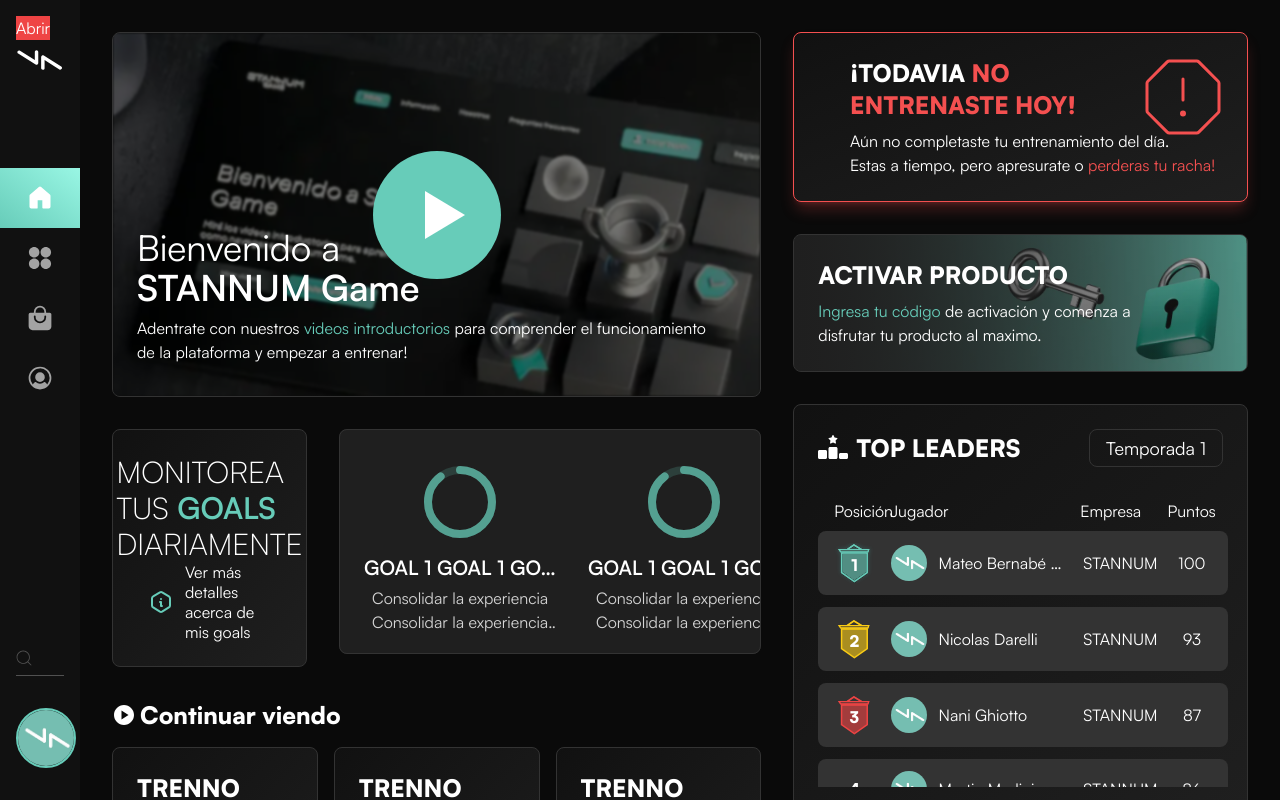
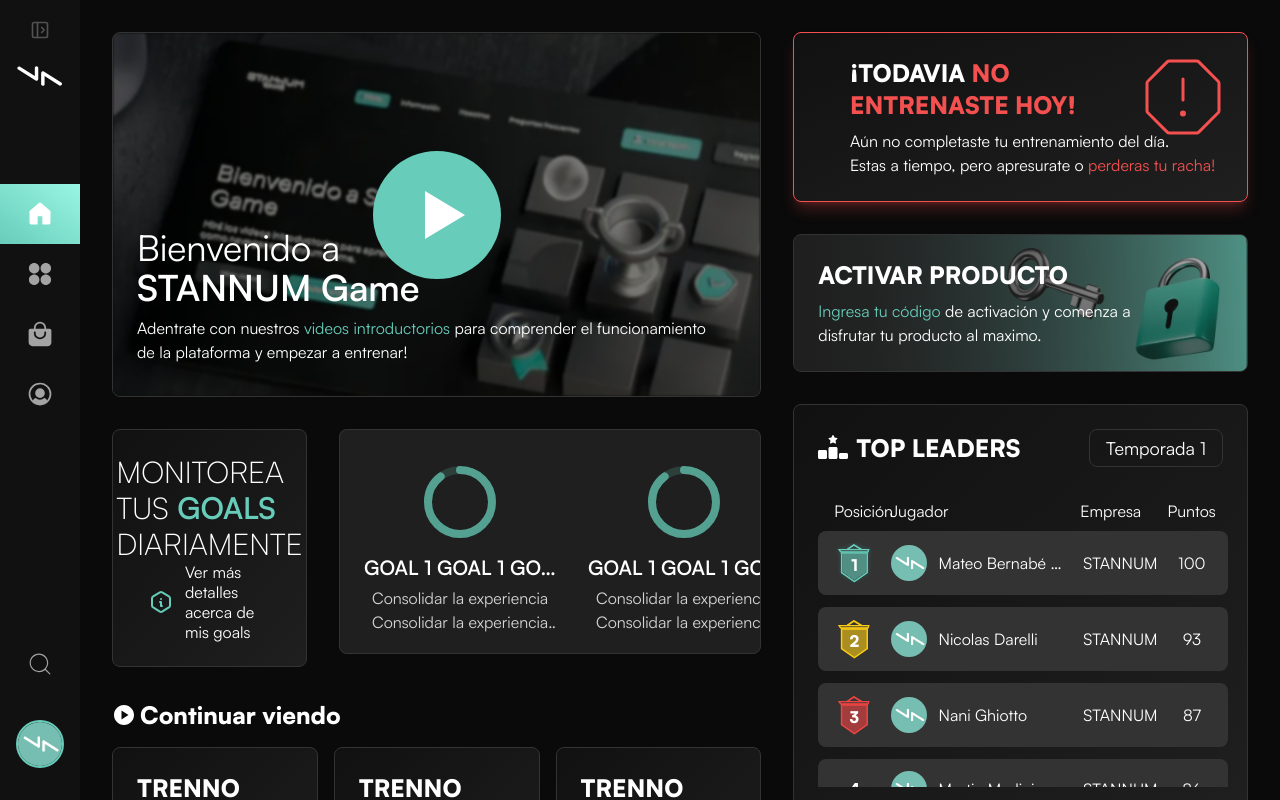
Before and after one commit to StannumDev/stannum-game-frontend-v2, a Next.js app: page /dashboard in a window 1280 px wide. Both pictures are taken after a click on the button "Cerrar". Shown: the top 800 px of the page. Built offline with nearby package versions, Linux system fonts and the light colour scheme.

Commit message:
Update: sidebar expand

```diff
--- a/src/components/dashboard/sidebar/BuscadorSidebar.tsx
+++ b/src/components/dashboard/sidebar/BuscadorSidebar.tsx
@@ -7,6 +7,12 @@
 import * as z from "zod"
 import { CiSearch } from "react-icons/ci";
 import { IoClose } from "react-icons/io5";
+import { Dispatch, Fragment, SetStateAction } from "react";
+
+interface Props{
+    isExpanded: boolean;
+    setIsExpanded: Dispatch<SetStateAction<boolean>>
+}
 
 const schema = z.object({
     search: z.string().nonempty().min(1).max(50),
@@ -14,10 +20,15 @@
 
 type Schema = z.infer<typeof schema>
 
-export const BuscadorSidebar = () => {
+export const BuscadorSidebar = ({isExpanded, setIsExpanded}:Props) => {
 
-    const { register, handleSubmit, watch, reset } = useForm<Schema>({ resolver: zodResolver(schema) })
+    const { register, handleSubmit, watch, reset, setFocus } = useForm<Schema>({ resolver: zodResolver(schema) })
     const router = useRouter();
+
+    const openSearchSidebar = () => {
+        setIsExpanded(true);
+        setFocus("search")
+    }
 
     const onSubmit:SubmitHandler<Schema> = async ({search}:Schema) => {
         try {
@@ -31,12 +42,16 @@
 
     return (
         <motion.div
-            className="w-full px-4"
+            onClick={ () => { !isExpanded && openSearchSidebar() }}
+            className={`w-full ${ isExpanded ? 'px-4' : 'hover:bg-card-hover group cursor-pointer'}`}
             initial={{ x: '-100%', opacity: 0 }}
             animate={{ x: 0, opacity: 1 }}
             transition={{ delay: 0.5 }}
         >
             <form onSubmit={handleSubmit(onSubmit)} className="w-full relative flex flex-row-reverse justify-center items-center">
+                {
+                    isExpanded &&
+                    <Fragment>
                         <label htmlFor="search" className="sr-only">Buscar en STANNUM Game</label>
                         <input
                             type='search'
@@ -50,19 +65,21 @@
                                 maxLength: 50
                             })}
                         />
+                    </Fragment>
+                }
                 <motion.button
-                    type="submit"
-                    whileTap={{ scale: 1.25, color: 'white' }}
-                    className="size-9 text-card-lighter peer-focus-visible:text-card-lightest flex justify-center items-center"
+                    type='submit'
+                    whileTap={{ scale: isExpanded ? 1.25 : 1, color: 'white' }}
+                    className={`${isExpanded ? 'size-9 text-card-lighter peer-focus-visible:text-card-lightest' : 'size-12 text-neutral-400 group-hover:text-neutral-200'} flex justify-center items-center`}
                 >
-                    <CiSearch className="text-xl transition-all duration-200 ease-in-out"/>
+                    <CiSearch className={`${ isExpanded ? 'size-5' : 'size-7' } transition-all duration-200 ease-in-out`}/>
                 </motion.button>
                 <div className="h-9 w-4 absolute right-0 bottom-0 opacity-0 peer-focus-visible:opacity-100 transition-all duration-200 ease-in-out">
                     <AnimatePresence>
                         {
                             watch("search") !== "" &&
                             <motion.button
-                                type="submit"
+                                type="button"
                                 onClick={() => reset()}
                                 initial={{ scale: 0, opacity: 0 }}
                                 animate={{ scale: 1, opacity: 1 }}
@@ -76,7 +93,7 @@
                         }
                     </AnimatePresence>
                 </div>
-                <div className="w-full h-9 border-b border-card-lighter peer-focus-visible:border-card-lightest absolute top-0 left-0 pointer-events-none transition-all duration-200 ease-in-out"></div>
+                <div className={`w-full h-9 border-b ${ isExpanded ? 'border-card-lighter peer-focus-visible:border-card-lightest' : 'border-transparent' } absolute top-0 left-0 pointer-events-none transition-all duration-200 ease-in-out`}></div>
             </form>
         </motion.div>
     )
--- a/src/components/dashboard/sidebar/SidebarDesktop.tsx
+++ b/src/components/dashboard/sidebar/SidebarDesktop.tsx
@@ -5,6 +5,7 @@
 import Image from 'next/image';
 import { AnimatePresence, motion } from 'framer-motion';
 import { GrPowerShutdown } from 'react-icons/gr';
+import { LuPanelLeftClose, LuPanelLeftOpen } from "react-icons/lu";
 import type { SidebarLink } from '@/interfaces';
 import { BuscadorSidebar, Icon, Logo, SidebarDesktopLink } from '@/components';
 import default_user from "@/assets/user/default_user.webp";
@@ -32,16 +33,24 @@
                     initial={{ x: '-100%', opacity: 1 }}
                     animate={{ x: 0, opacity: 1 }}
                     transition={{ type: 'spring', duration: 0.375 }}
-                    className="w-full min-h-svh bg-background-sidebar overflow-hidden pt-12 flex flex-col justify-start items-center relative"
+                    className="w-full min-h-svh bg-background-sidebar overflow-hidden pt-16 flex flex-col justify-start items-center relative"
                 >
-                    <button
+                    <motion.button
                         type="button"
-                        className='bg-red-500 absolute top-4 left-4'
+                        animate={{ width: isExpanded ? 20 : 48 }}
+                        transition={{duration: 0}}
+                        className={`h-7 flex justify-center items-center text-neutral-600 hover:text-neutral-500 absolute top-4 left-4 transition-all duration-200 ease-in-out`}
                         onClick={()=> setIsExpanded(!isExpanded) }
                     >
-                        { isExpanded ? 'Cerrar' : 'Abrir'}
-                    </button>
-                    <Link href={'/'} aria-label="Inicio STANNUM Game" className={`h-6 ${isExpanded ? 'w-40' : 'w-12'} relative block hover:scale-105 translate-all duration-200 ease-in-out`}>
+                        {
+                            isExpanded ?
+                            <LuPanelLeftClose className='size-5'/>
+                            :
+                            <LuPanelLeftOpen className='size-5'/>
+                        }
+                        <span className='sr-only'>{ isExpanded ? 'Cerrar' : 'Abrir'}</span>
+                    </motion.button>
+                    <Link href={'/dashboard'} aria-label="Inicio STANNUM Game" className={`h-6 ${isExpanded ? 'w-40' : 'w-12'} relative block hover:scale-105 translate-all duration-200 ease-in-out`}>
                         <AnimatePresence mode='popLayout' initial={false}>
                             {
                                 isExpanded ?
@@ -84,21 +93,28 @@
                             ))
                         }
                     </ul>
-                    <BuscadorSidebar/>
+                    <BuscadorSidebar isExpanded={isExpanded} setIsExpanded={setIsExpanded}/>
                     <motion.div
                         initial={{ scale: 0, opacity: 0 }}
                         animate={{ scale: 1, opacity: 1 }}
                         transition={{ delay: 0.75 }}
                         className="w-full py-8 px-4 flex justify-start items-center gap-4"
                     >
-                        <Link href={'/'} className="rounded-full border-2 border-stannum relative overflow-hidden shrink-0">
-                            <Image src={default_user} alt='Usuario STANNUM Game' className="min-w-14 max-w-14 aspect-square object-cover"/>
+                        <Link href={'/dashboard'} className="rounded-full border-2 border-stannum relative overflow-hidden shrink-0">
+                            <Image src={default_user} alt='Usuario STANNUM Game' className={`${ isExpanded ? 'w-14' : 'w-11' } aspect-square object-cover transition-all duration-200 ease-in-out`}/>
                         </Link>
-                        <Link href={'/'} className="grow lowercase truncate">mateolohezicmateolohezicmateolohezicmateolohezicmateolohezicmateolohezic</Link>
-                        <button type="button" className="bg-card h-8 aspect-square rounded-full flex justify-center items-center text-neutral-400 hover:text-white shrink-0">
-                            <span className="sr-only">Cerrar sesión</span>
-                            <GrPowerShutdown className="text-xl relative -top-px transition-all duration-200 ease-in-out"/>
-                        </button>
+                        <AnimatePresence>
+                            {
+                                isExpanded &&
+                                <Fragment>
+                                <Link href={'/dashboard'} className="grow lowercase truncate">mateolohezicmateolohezicmateolohezicmateolohezicmateolohezicmateolohezic</Link>
+                                <button type="button" className="bg-card h-8 aspect-square rounded-full flex justify-center items-center text-neutral-400 hover:text-white shrink-0">
+                                    <span className="sr-only">Cerrar sesión</span>
+                                    <GrPowerShutdown className="text-xl relative -top-px transition-all duration-200 ease-in-out"/>
+                                </button>
+                                </Fragment>
+                            }
+                        </AnimatePresence>
                     </motion.div>
                 </motion.nav>
             </motion.div>
--- a/src/interfaces/user/Achievement.ts
+++ b/src/interfaces/user/Achievement.ts
@@ -7,5 +7,6 @@
     achieved: boolean;
     getProgress: () => number;
     // getProgress?: (user: any ) => number;
-    checkAchievement?: (user: any) => void;
+    // checkAchievement?: (user: any) => void;
+    checkAchievement?: () => void;
 }
```
Lines whose indentation alone changed are shown as unchanged.
